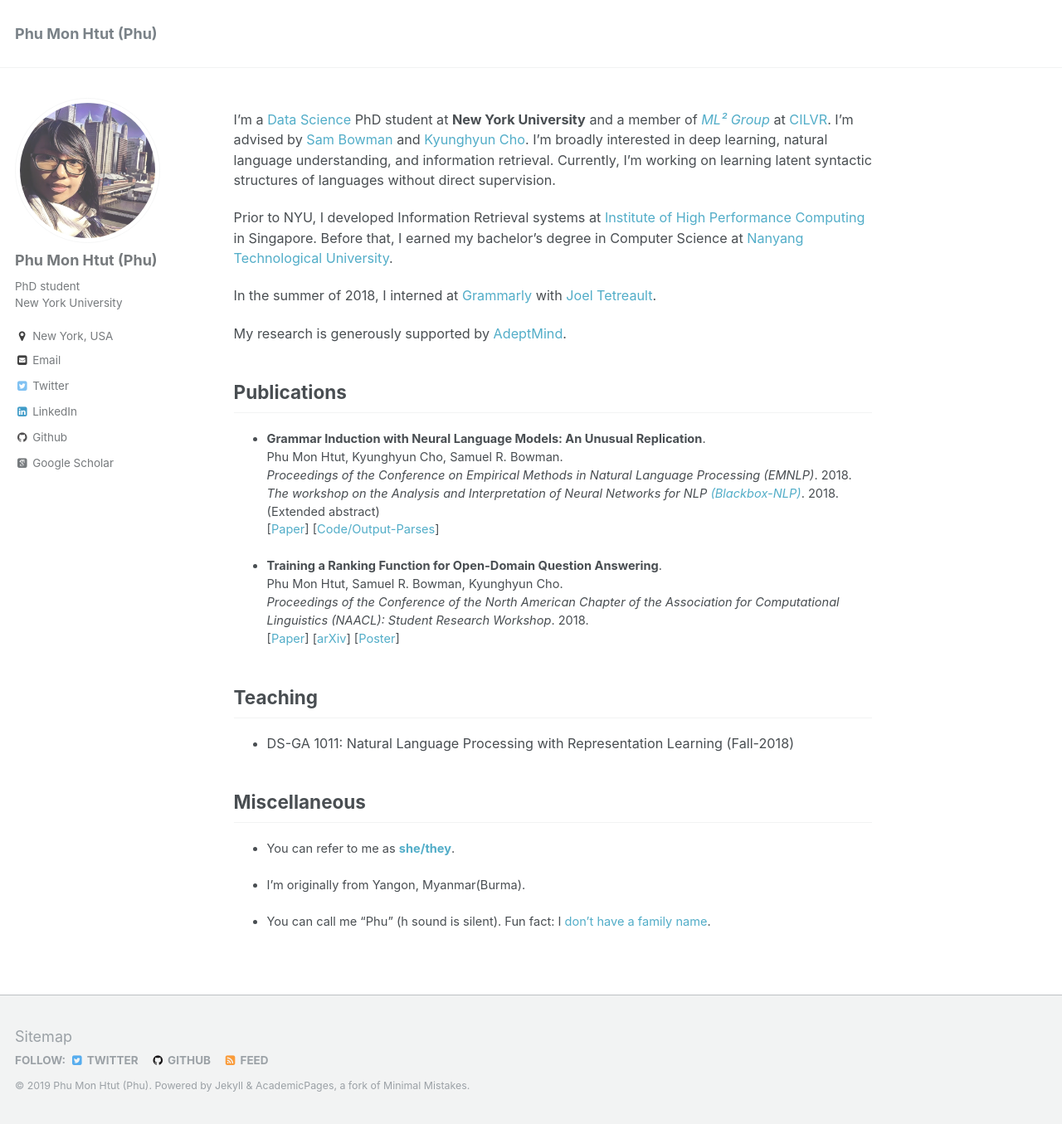
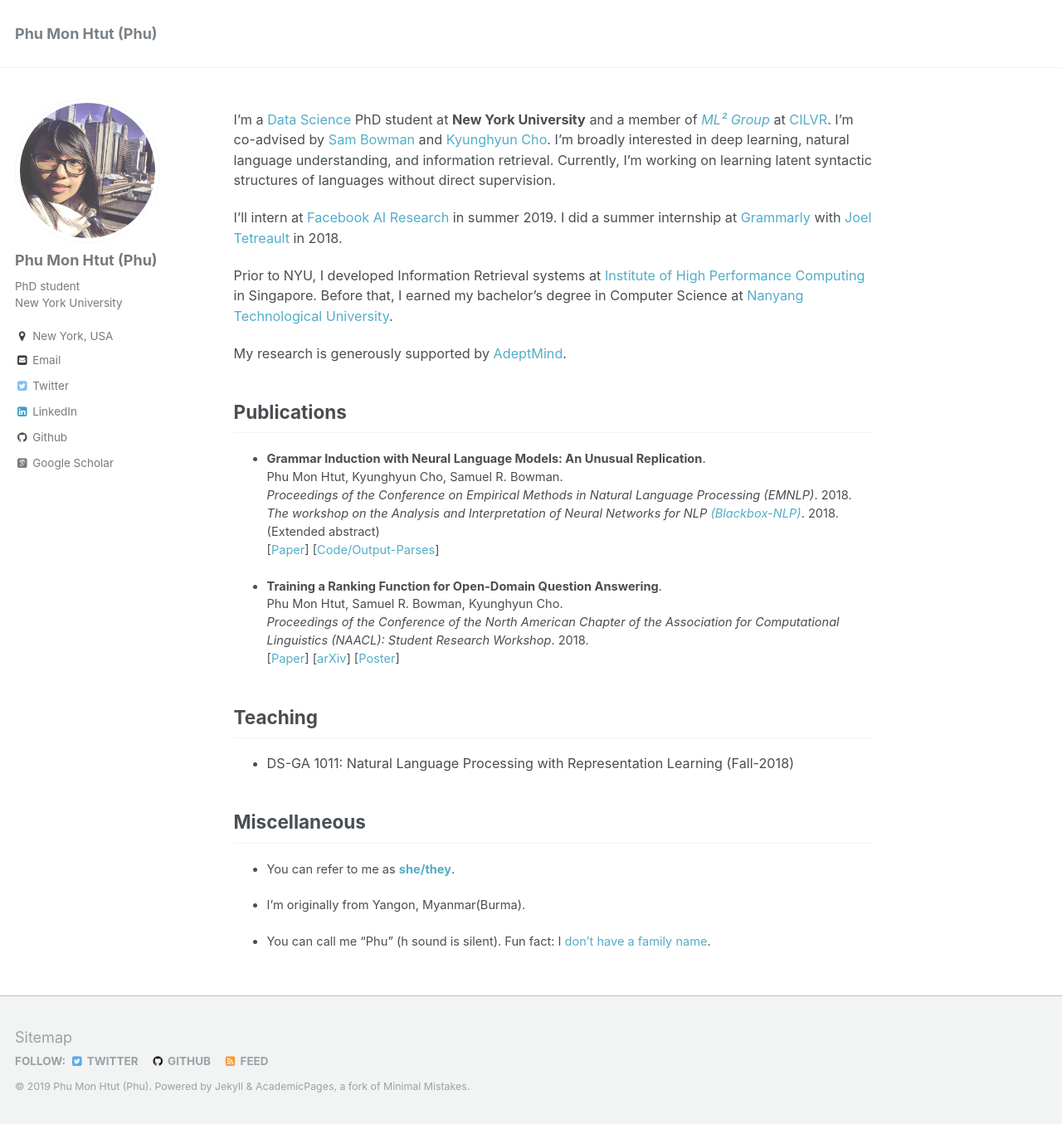
Before and after one commit to phu-pmh/phu-pmh.github.io, a Jekyll site: the page built from _pages/about.md, in a window 1280 px wide and 1355 px high. Shown: the whole window at 83% size. Built offline with Jekyll 4.4.1, drawn with Linux system fonts in a browser that asks for light colours; some web fonts are replaced.

Commit message:
Update about.md

```diff
--- a/_pages/about.md
+++ b/_pages/about.md
@@ -8,11 +8,11 @@ redirect_from:
   - /about.html
 ---
 
-I’m a [Data Science](https://cds.nyu.edu/) PhD student at **New York University** and a member of *[ML² Group](https://wp.nyu.edu/ml2/)* at [CILVR](https://wp.nyu.edu/cilvr/). I’m advised by [Sam Bowman](https://www.nyu.edu/projects/bowman/) and [Kyunghyun Cho](http://www.kyunghyuncho.me/). I'm broadly interested in deep learning, natural language understanding, and information retrieval. Currently, I'm working on learning latent syntactic structures of languages without direct supervision.
+I’m a [Data Science](https://cds.nyu.edu/) PhD student at **New York University** and a member of *[ML² Group](https://wp.nyu.edu/ml2/)* at [CILVR](https://wp.nyu.edu/cilvr/). I’m co-advised by [Sam Bowman](https://www.nyu.edu/projects/bowman/) and [Kyunghyun Cho](http://www.kyunghyuncho.me/). I'm broadly interested in deep learning, natural language understanding, and information retrieval. Currently, I'm working on learning latent syntactic structures of languages without direct supervision.
+
+I'll intern at [Facebook AI Research](https://research.fb.com/category/facebook-ai-research/) in summer 2019. I did a summer internship at [Grammarly](https://www.grammarly.com/) with [Joel Tetreault](https://www.cs.rochester.edu/~tetreaul/academic.html) in 2018.
 
 Prior to NYU, I developed Information Retrieval systems at [Institute of High Performance Computing](https://www.a-star.edu.sg/ihpc) in Singapore. Before that, I earned my bachelor’s degree in Computer Science at [Nanyang Technological University](http://scse.ntu.edu.sg/Pages/Home.aspx).
-
-In the summer of 2018, I interned at [Grammarly](https://www.grammarly.com/) with [Joel Tetreault](https://www.cs.rochester.edu/~tetreaul/academic.html).
 
 My research is generously supported by [AdeptMind](https://adeptmind.ai/).
 
```
